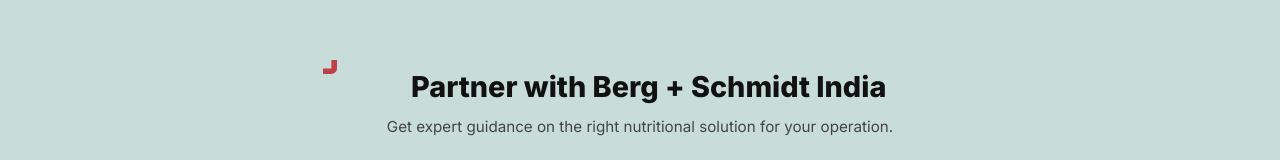
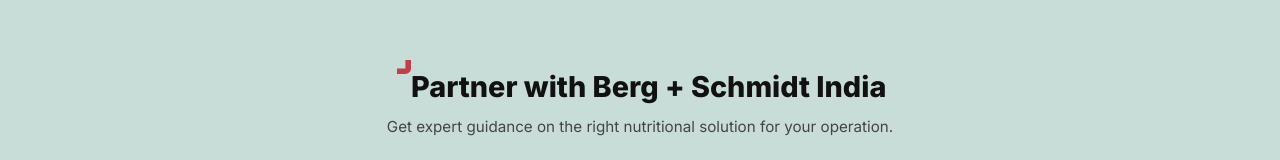
Before and after one commit to yash008-VHPL/bs-india-website, a React (Vite) app: page / in a window 1280 px wide. Shown: the part 2269-2429 px from the top of the page. Built offline with nearby package versions, Linux system fonts and the light colour scheme.

Commit message:
Accent tracks heading text (inline-block); legend coming-soon + dashed badges

```diff
--- a/src/index.css
+++ b/src/index.css
@@ -36,6 +36,10 @@
 .bs-mark,
 .bs-mark-green {
   position: relative;
+  /* shrink-wrap to the text so the accent tracks the words even when the
+     heading is centered (otherwise the absolute mark sits at the line's
+     left edge while the text is centered). */
+  display: inline-block;
   margin-left: 0.6em;
   line-height: 1.2;
   /* The page CSS sets `h1/h2 { padding-top: 30px }`, which pushed the heading
```
